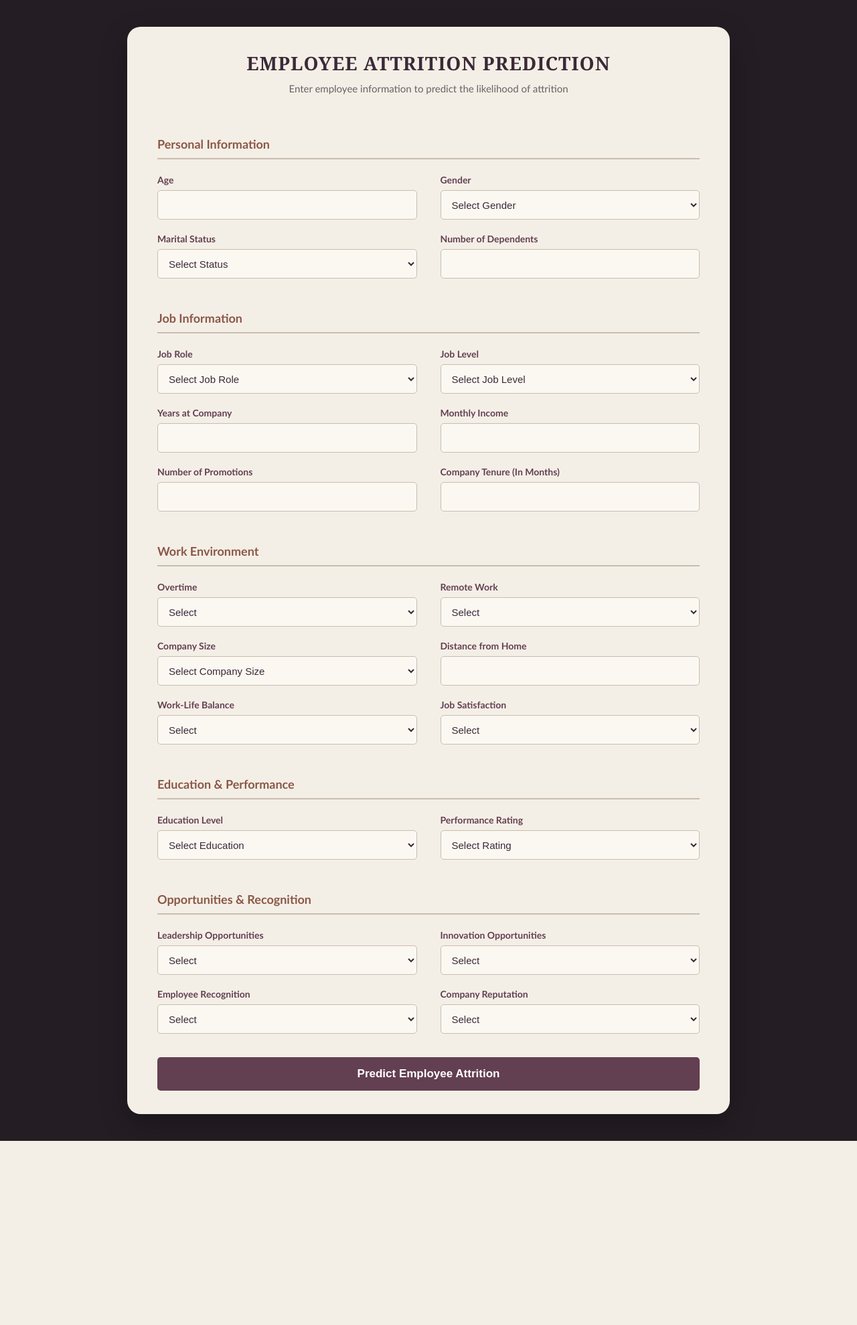
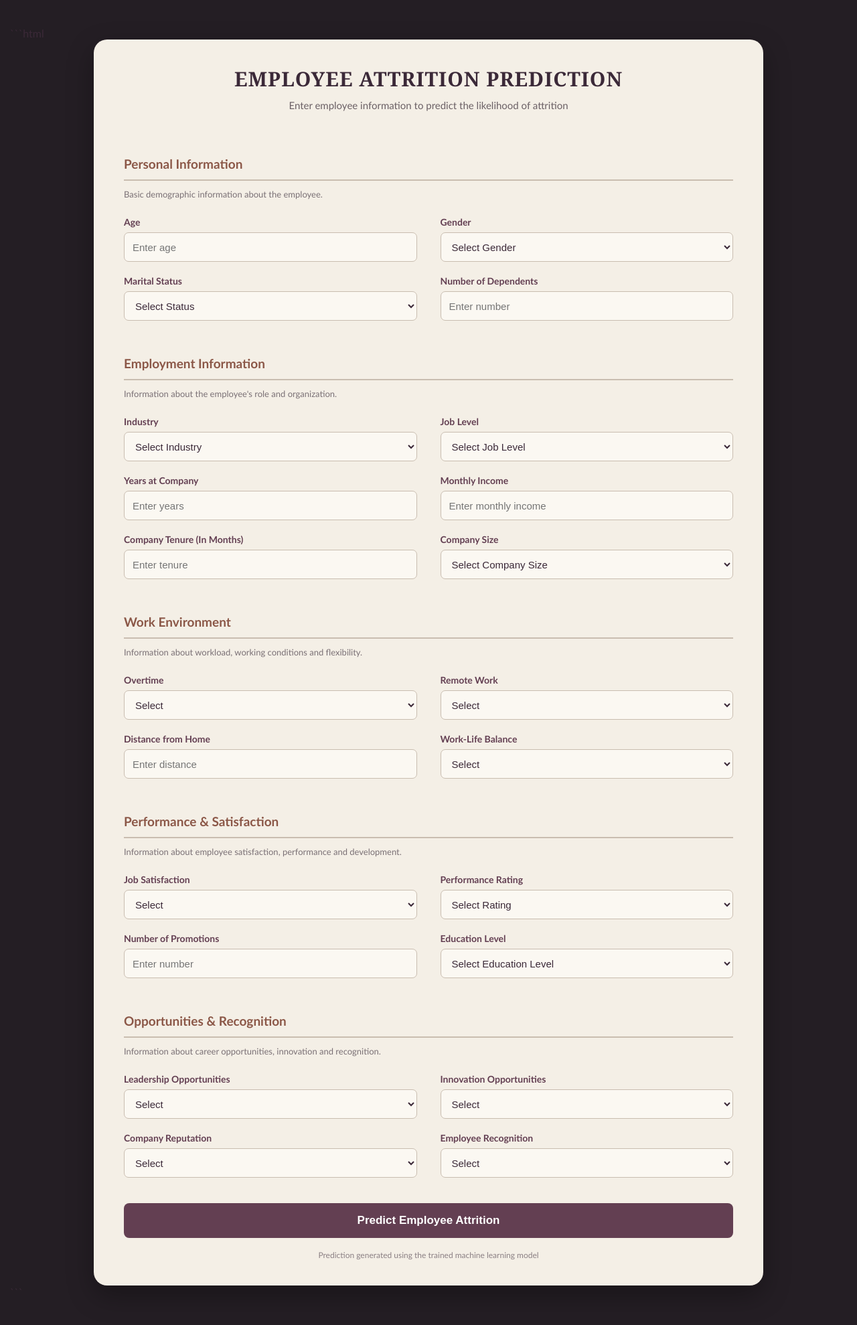
Before and after one commit to DevikaSanthosh24/Employee-Attrition, a Django app: page / in a window 1280 px wide. Shown: the whole page at 67% size. Before the commit the page ends 1704 px from the top, so only its background shows below. Run offline with Django 5.2, Linux system fonts and the light colour scheme; parts of the project's set-up code (start-up, migrations or seed data) failed here and were passed over.

Commit message:
Update training model and input interface

````diff
--- a/attrition/predictor/templates/input.html
+++ b/attrition/predictor/templates/input.html
@@ -1,10 +1,9 @@
+```html
 <!DOCTYPE html>
 <html lang="en">
 
 <head>
-
     <meta charset="UTF-8">
-
     <meta name="viewport" content="width=device-width, initial-scale=1.0">
 
     <title>Employee Attrition Prediction</title>
@@ -26,13 +25,15 @@
 
         .container {
             width: 100%;
-            max-width: 900px;
+            max-width: 1000px;
             margin: auto;
             background: #F4EFE6;
-            padding: 35px 45px;
+            padding: 38px 45px;
             border-radius: 20px;
             box-shadow: 0 15px 40px rgba(0, 0, 0, 0.3);
         }
+
+        /* ================= HEADER ================= */
 
         .header {
             text-align: center;
@@ -40,10 +41,10 @@
         }
 
         .header h1 {
-            margin: 0 0 10px 0;
+            margin: 0 0 10px;
             color: #3B2938;
             font-family: Georgia, 'Times New Roman', serif;
-            font-size: 28px;
+            font-size: 30px;
             letter-spacing: 1px;
         }
 
@@ -53,6 +54,8 @@
             font-size: 15px;
         }
 
+        /* ================= FORM ================= */
+
         .form-grid {
             display: grid;
             grid-template-columns: repeat(2, minmax(0, 1fr));
@@ -61,7 +64,6 @@
         }
 
         .form-group {
-            width: 100%;
             display: flex;
             flex-direction: column;
         }
@@ -78,11 +80,15 @@
             width: 100%;
             height: 44px;
             padding: 10px 12px;
+
             background: #FBF8F2;
             border: 1px solid #C9BDB0;
+
             color: #3B2938;
-            border-radius: 5px;
+
+            border-radius: 7px;
             font-size: 15px;
+
             outline: none;
             transition: 0.3s;
         }
@@ -90,45 +96,84 @@
         input:focus,
         select:focus {
             border-color: #A45D45;
-            box-shadow: 0 0 0 3px rgba(164, 93, 69, 0.12);
+
+            box-shadow:
+                0 0 0 3px rgba(164, 93, 69, 0.12);
         }
+
+        /* ================= SECTION TITLES ================= */
 
         .section-title {
             grid-column: 1 / -1;
-            margin-top: 18px;
+
+            margin-top: 20px;
             margin-bottom: 2px;
-            padding: 10px 0;
+
+            padding: 12px 0;
+
             color: #8B5747;
+
             border-bottom: 2px solid #C9BDB0;
-            font-size: 18px;
+
+            font-size: 19px;
             font-weight: bold;
         }
 
+        .section-description {
+            grid-column: 1 / -1;
+
+            margin-top: -10px;
+            margin-bottom: 5px;
+
+            color: #7A7075;
+            font-size: 13px;
+        }
+
+        /* ================= BUTTON ================= */
+
         .button-container {
-            margin-top: 35px;
+            margin-top: 38px;
         }
 
         input[type="submit"] {
             width: 100%;
-            height: 50px;
-            padding: 12px;
+            height: 52px;
+
             border: none;
-            border-radius: 5px;
+            border-radius: 8px;
+
             background: #633F52;
             color: white;
+
             font-size: 17px;
             font-weight: bold;
+
             cursor: pointer;
+
             transition: 0.3s;
         }
 
         input[type="submit"]:hover {
             transform: translateY(-2px);
+
             background: #7B4D61;
-            box-shadow: 0 6px 15px rgba(99, 63, 82, 0.30);
+
+            box-shadow:
+                0 6px 15px rgba(99, 63, 82, 0.30);
         }
 
+        /* ================= FOOTER ================= */
 
+        .footer-note {
+            text-align: center;
+
+            margin-top: 18px;
+
+            color: #8A7F83;
+            font-size: 12px;
+        }
+
+        /* ================= MOBILE ================= */
 
         @media (max-width: 700px) {
 
@@ -137,7 +182,7 @@
             }
 
             .container {
-                padding: 25px 20px;
+                padding: 28px 20px;
             }
 
             .form-grid {
@@ -145,7 +190,8 @@
                 column-gap: 0;
             }
 
-            .section-title {
+            .section-title,
+            .section-description {
                 grid-column: 1;
             }
 
@@ -163,8 +209,7 @@
 
 <div class="container">
 
-
-    <!-- HEADER -->
+    <!-- ================= HEADER ================= -->
 
     <div class="header">
 
@@ -177,7 +222,7 @@
     </div>
 
 
-    <!-- FORM -->
+    <!-- ================= FORM ================= -->
 
     <form method="POST" action="{% url 'predict' %}">
 
@@ -186,14 +231,20 @@
         <div class="form-grid">
 
 
-            <!-- ========================= -->
+            <!-- ================================================= -->
             <!-- PERSONAL INFORMATION -->
-            <!-- ========================= -->
+            <!-- ================================================= -->
 
             <div class="section-title">
                 Personal Information
             </div>
 
+            <div class="section-description">
+                Basic demographic information about the employee.
+            </div>
+
+
+            <!-- AGE -->
 
             <div class="form-group">
 
@@ -207,11 +258,14 @@
                     id="age"
                     min="18"
                     max="100"
+                    placeholder="Enter age"
                     required
                 >
 
             </div>
 
+
+            <!-- GENDER -->
 
             <div class="form-group">
 
@@ -241,6 +295,8 @@
 
             </div>
 
+
+            <!-- MARITAL STATUS -->
 
             <div class="form-group">
 
@@ -275,6 +331,8 @@
             </div>
 
 
+            <!-- DEPENDENTS -->
+
             <div class="form-group">
 
                 <label for="number_of_dependents">
@@ -286,31 +344,40 @@
                     name="number_of_dependents"
                     id="number_of_dependents"
                     min="0"
+                    placeholder="Enter number"
                     required
                 >
 
             </div>
 
 
-            <!-- ========================= -->
-            <!-- JOB INFORMATION -->
-            <!-- ========================= -->
+            <!-- ================================================= -->
+            <!-- EMPLOYMENT INFORMATION -->
+            <!-- ================================================= -->
 
             <div class="section-title">
-                Job Information
+                Employment Information
+            </div>
+
+            <div class="section-description">
+                Information about the employee's role and organization.
             </div>
 
 
+            <!-- INDUSTRY -->
+
             <div class="form-group">
 
-                <label for="job_role">
-                    Job Role
-                </label>
+                <label for="job_role">Industry</label>
 
-                <select name="job_role" id="job_role" required>
+                <select name="job_role" id="job_role">
 
                     <option value="">
-        Select Job Role
+                        Select Industry
+                    </option>
+
+                    <option value="Technology">
+                        Technology
                     </option>
 
                     <option value="Education">
@@ -321,22 +388,20 @@
                         Finance
                     </option>
 
-    <option value="Healthcare">
-        Healthcare
-    </option>
-
                     <option value="Media">
                         Media
                     </option>
 
-    <option value="Technology">
-        Technology
+                    <option value="Healthcare">
+                        Healthcare
                     </option>
 
                 </select>
 
             </div>
 
+
+            <!-- JOB LEVEL -->
 
             <div class="form-group">
 
@@ -371,6 +436,8 @@
             </div>
 
 
+            <!-- YEARS AT COMPANY -->
+
             <div class="form-group">
 
                 <label for="years_at_company">
@@ -382,11 +449,14 @@
                     name="years_at_company"
                     id="years_at_company"
                     min="0"
+                    placeholder="Enter years"
                     required
                 >
 
             </div>
 
+
+            <!-- MONTHLY INCOME -->
 
             <div class="form-group">
 
@@ -400,28 +470,14 @@
                     id="monthly_income"
                     min="0"
                     step="0.01"
+                    placeholder="Enter monthly income"
                     required
                 >
 
             </div>
 
 
-            <div class="form-group">
-
-                <label for="number_of_promotions">
-                    Number of Promotions
-                </label>
-
-                <input
-                    type="number"
-                    name="number_of_promotions"
-                    id="number_of_promotions"
-                    min="0"
-                    required
-                >
-
-            </div>
-
+            <!-- COMPANY TENURE -->
 
             <div class="form-group">
 
@@ -434,78 +490,14 @@
                     name="company_tenure"
                     id="company_tenure"
                     min="0"
+                    placeholder="Enter tenure"
                     required
                 >
 
             </div>
 
 
-            <!-- ========================= -->
-            <!-- WORK ENVIRONMENT -->
-            <!-- ========================= -->
-
-            <div class="section-title">
-                Work Environment
-            </div>
-
-
-            <div class="form-group">
-
-                <label for="overtime">
-                    Overtime
-                </label>
-
-                <select
-                    name="overtime"
-                    id="overtime"
-                    required
-                >
-
-                    <option value="">
-                        Select
-                    </option>
-
-                    <option value="No">
-                        No
-                    </option>
-
-                    <option value="Yes">
-                        Yes
-                    </option>
-
-                </select>
-
-            </div>
-
-
-            <div class="form-group">
-
-                <label for="remote_work">
-                    Remote Work
-                </label>
-
-                <select
-                    name="remote_work"
-                    id="remote_work"
-                    required
-                >
-
-                    <option value="">
-                        Select
-                    </option>
-
-                    <option value="No">
-                        No
-                    </option>
-
-                    <option value="Yes">
-                        Yes
-                    </option>
-
-                </select>
-
-            </div>
-
+            <!-- COMPANY SIZE -->
 
             <div class="form-group">
 
@@ -540,6 +532,83 @@
             </div>
 
 
+            <!-- ================================================= -->
+            <!-- WORK ENVIRONMENT -->
+            <!-- ================================================= -->
+
+            <div class="section-title">
+                Work Environment
+            </div>
+
+            <div class="section-description">
+                Information about workload, working conditions and flexibility.
+            </div>
+
+
+            <!-- OVERTIME -->
+
+            <div class="form-group">
+
+                <label for="overtime">
+                    Overtime
+                </label>
+
+                <select
+                    name="overtime"
+                    id="overtime"
+                    required
+                >
+
+                    <option value="">
+                        Select
+                    </option>
+
+                    <option value="No">
+                        No
+                    </option>
+
+                    <option value="Yes">
+                        Yes
+                    </option>
+
+                </select>
+
+            </div>
+
+
+            <!-- REMOTE WORK -->
+
+            <div class="form-group">
+
+                <label for="remote_work">
+                    Remote Work
+                </label>
+
+                <select
+                    name="remote_work"
+                    id="remote_work"
+                    required
+                >
+
+                    <option value="">
+                        Select
+                    </option>
+
+                    <option value="No">
+                        No
+                    </option>
+
+                    <option value="Yes">
+                        Yes
+                    </option>
+
+                </select>
+
+            </div>
+
+
+            <!-- DISTANCE -->
+
             <div class="form-group">
 
                 <label for="distance_from_home">
@@ -552,11 +621,14 @@
                     id="distance_from_home"
                     min="0"
                     step="0.1"
+                    placeholder="Enter distance"
                     required
                 >
 
             </div>
 
+
+            <!-- WORK LIFE BALANCE -->
 
             <div class="form-group">
 
@@ -595,6 +667,21 @@
             </div>
 
 
+            <!-- ================================================= -->
+            <!-- PERFORMANCE & SATISFACTION -->
+            <!-- ================================================= -->
+
+            <div class="section-title">
+                Performance & Satisfaction
+            </div>
+
+            <div class="section-description">
+                Information about employee satisfaction, performance and development.
+            </div>
+
+
+            <!-- JOB SATISFACTION -->
+
             <div class="form-group">
 
                 <label for="job_satisfaction">
@@ -632,53 +719,7 @@
             </div>
 
 
-            <!-- ========================= -->
-            <!-- EDUCATION & PERFORMANCE -->
-            <!-- ========================= -->
-
-            <div class="section-title">
-                Education & Performance
-            </div>
-
-
-            <div class="form-group">
-
-                <label for="education_level">
-                    Education Level
-                </label>
-
-                <select
-    name="education_level"
-    id="education_level"
-    required
->
-    <option value="">
-        Select Education
-    </option>
-
-    <option value="High School">
-        High School
-    </option>
-
-    <option value="Associate Degree">
-        Associate Degree
-    </option>
-
-    <option value="Bachelorâ€™s Degree">
-        Bachelor's Degree
-    </option>
-
-    <option value="Masterâ€™s Degree">
-        Master's Degree
-    </option>
-
-    <option value="PhD">
-        PhD
-    </option>
-</select>
-
-            </div>
-
+            <!-- PERFORMANCE -->
 
             <div class="form-group">
 
@@ -696,20 +737,20 @@
                         Select Rating
                     </option>
 
-    <option value="Average">
-        Average
+                    <option value="Low">
+                        Low
                     </option>
 
                     <option value="Below Average">
                         Below Average
                     </option>
 
+                    <option value="Average">
+                        Average
+                    </option>
+
                     <option value="High">
                         High
-    </option>
-
-    <option value="Low">
-        Low
                     </option>
 
                 </select>
@@ -717,14 +758,57 @@
             </div>
 
 
-            <!-- ========================= -->
-            <!-- OPPORTUNITIES -->
-            <!-- ========================= -->
+            <!-- PROMOTIONS -->
+
+            <div class="form-group">
+
+                <label for="number_of_promotions">
+                    Number of Promotions
+                </label>
+
+                <input
+                    type="number"
+                    name="number_of_promotions"
+                    id="number_of_promotions"
+                    min="0"
+                    placeholder="Enter number"
+                    required
+                >
+
+            </div>
+
+
+            <!-- EDUCATION -->
+
+
+            <div class="form-group">
+                <label for="education_level">Education Level</label>
+
+                <select name="education_level" id="education_level" required>
+                <option value="">Select Education Level</option>
+                <option value="High School">High School</option>
+                <option value="Associate Degree">Associate Degree</option>
+                <option value="Bachelorâ€™s Degree">Bachelor’s Degree</option>
+                <option value="Masterâ€™s Degree">Master’s Degree</option>
+                <option value="PhD">PhD</option>
+                </select>
+            </div>
+
+
+            <!-- ================================================= -->
+            <!-- OPPORTUNITIES & RECOGNITION -->
+            <!-- ================================================= -->
 
             <div class="section-title">
                 Opportunities & Recognition
             </div>
 
+            <div class="section-description">
+                Information about career opportunities, innovation and recognition.
+            </div>
+
+
+            <!-- LEADERSHIP -->
 
             <div class="form-group">
 
@@ -755,6 +839,8 @@
             </div>
 
 
+            <!-- INNOVATION -->
+
             <div class="form-group">
 
                 <label for="innovation_opportunities">
@@ -784,42 +870,7 @@
             </div>
 
 
-            <div class="form-group">
-
-                <label for="employee_recognition">
-                    Employee Recognition
-                </label>
-
-                <select
-                    name="employee_recognition"
-                    id="employee_recognition"
-                    required
-                >
-
-                    <option value="">
-                        Select
-                    </option>
-
-                    <option value="Low">
-                        Low
-                    </option>
-
-                    <option value="Medium">
-                        Medium
-                    </option>
-
-                    <option value="High">
-                        High
-                    </option>
-
-                    <option value="Very High">
-                        Very High
-                    </option>
-
-                </select>
-
-            </div>
-
+            <!-- COMPANY REPUTATION -->
 
             <div class="form-group">
 
@@ -858,12 +909,45 @@
             </div>
 
 
+            <!-- EMPLOYEE RECOGNITION -->
+
+            <div class="form-group">
+
+                <label for="employee_recognition">
+                    Employee Recognition
+                </label>
+
+                <select
+                    name="employee_recognition"
+                    id="employee_recognition"
+                    required
+                >
+
+                    <option value="">
+                        Select
+                    </option>
+
+                    <option value="Low">
+                        Low
+                    </option>
+
+                    <option value="Medium">
+                        Medium
+                    </option>
+
+                    <option value="High">
+                        High
+                    </option>
+
+                </select>
+
             </div>
 
 
-        <!-- ========================= -->
-        <!-- PREDICT BUTTON -->
-        <!-- ========================= -->
+        </div>
+
+
+        <!-- ================= PREDICT BUTTON ================= -->
 
         <div class="button-container">
 
@@ -874,11 +958,17 @@
 
         </div>
 
+    </form>
 
-    </form>
+
+    <div class="footer-note">
+        Prediction generated using the trained machine learning model
+    </div>
+
 
 </div>
 
 </body>
 
 </html>
+```
````
Also changed, not shown: 2 other files. Lines whose indentation alone changed are shown as unchanged.
